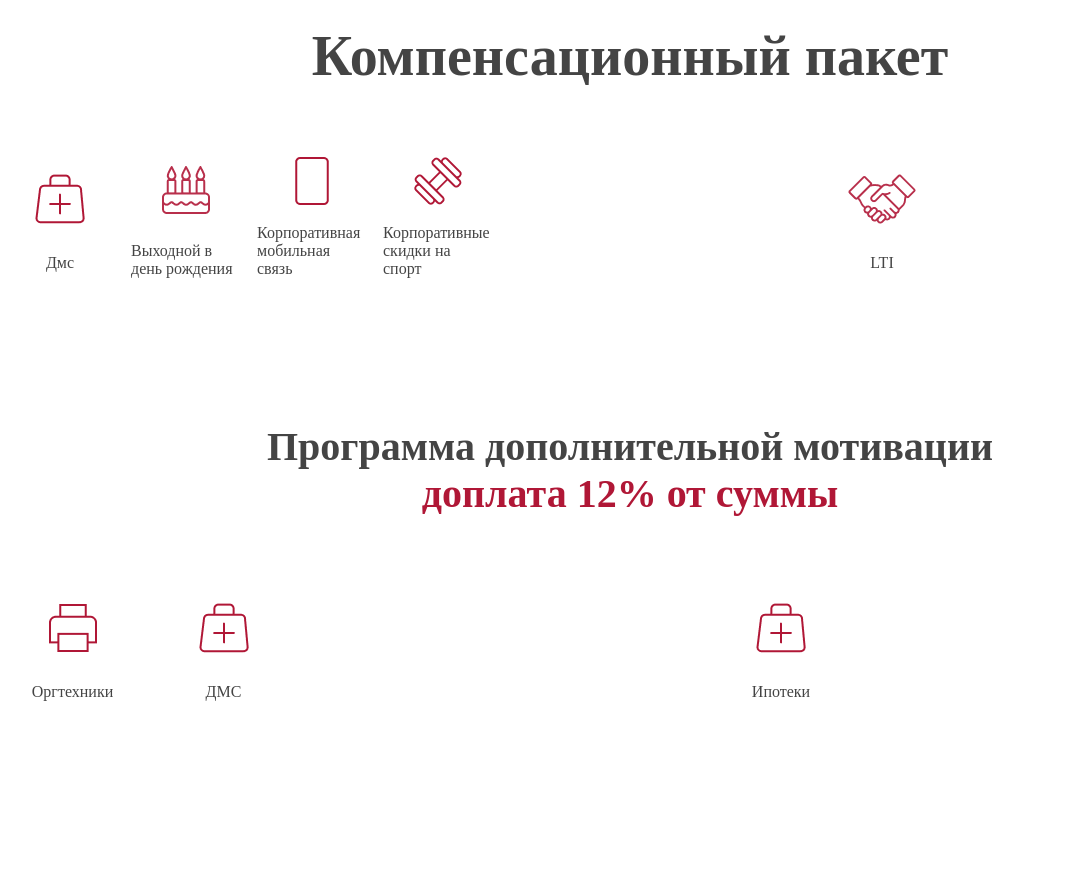
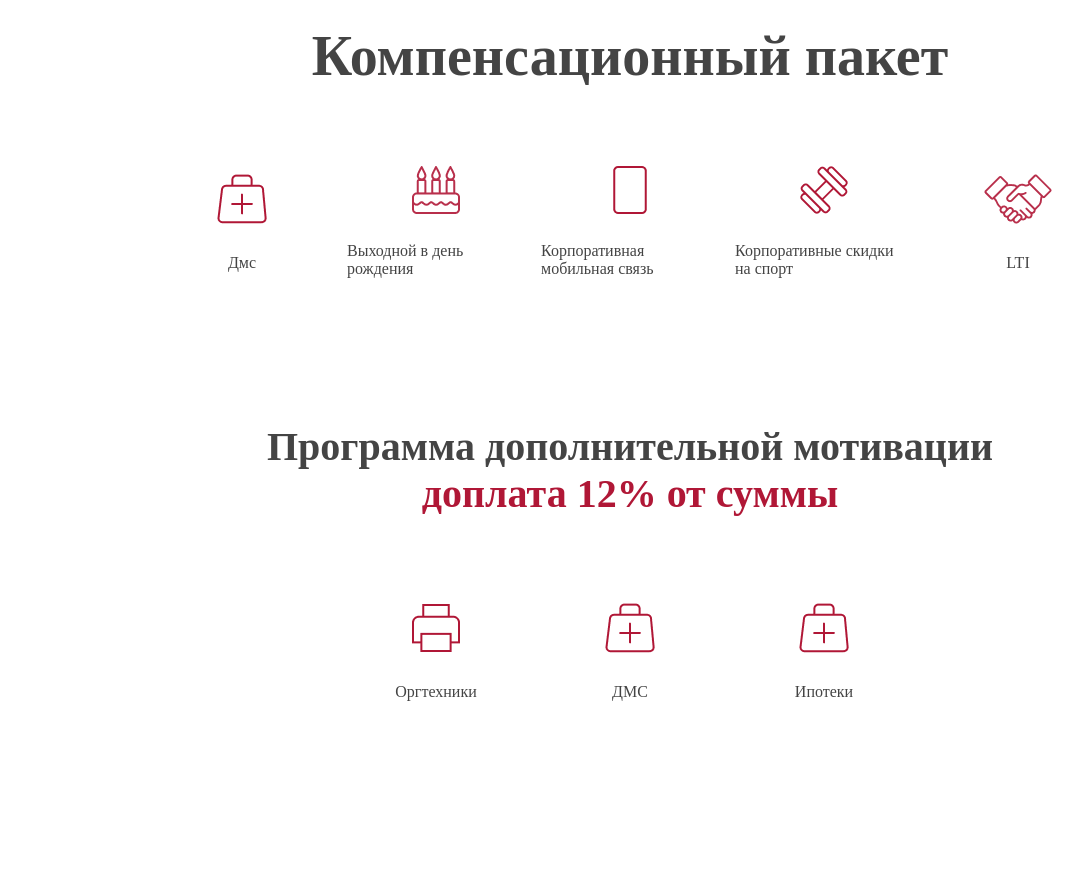
Before and after one commit to Dimentrius1137/Peach_test, a website built with Vite: page index.html in a window 1280 px wide. Shown: the part 2980-3867 px from the top of the page, without its empty margins (10-1093 px from the left). Built offline with nearby package versions, Linux system fonts and the light colour scheme; files whose address does not match are found by name.

Commit message:
fix pins

```diff
--- a/src/scss/pins.scss
+++ b/src/scss/pins.scss
@@ -7,7 +7,7 @@
         margin-top: 50px;
         width: 100%;
         height: 140px;
-        @include layout.flex(row, center, start, 16px);
+        @include layout.flex(row, center, center, 16px);
         @media(max-width: 430px){
             height: 450px;
             display: grid;
@@ -29,9 +29,11 @@
     }
     &__content--last{
         @include layout.flex(column, center, center, "");
-        width: 100%;
+
         @media(max-width: 430px){
+            width: 100%;
             grid-column: span 2 !important
+
         }
 
     }
```
